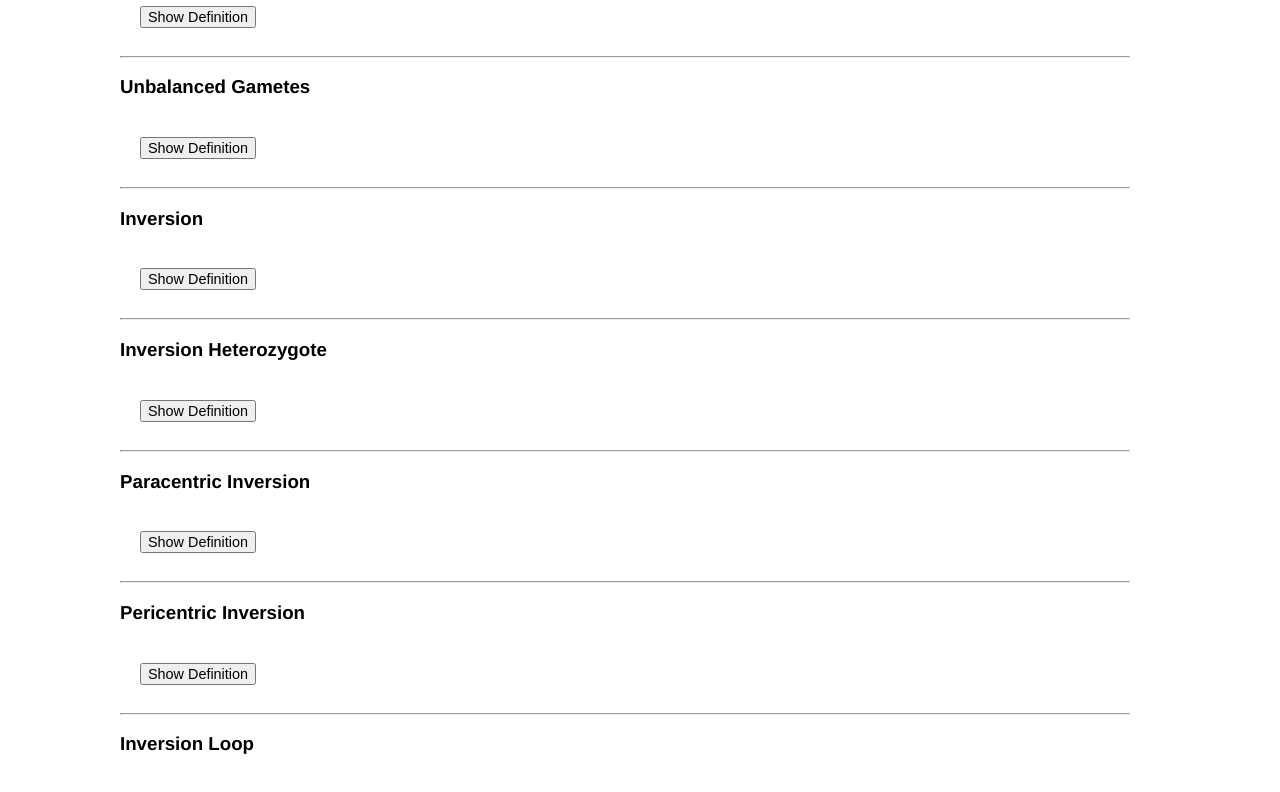
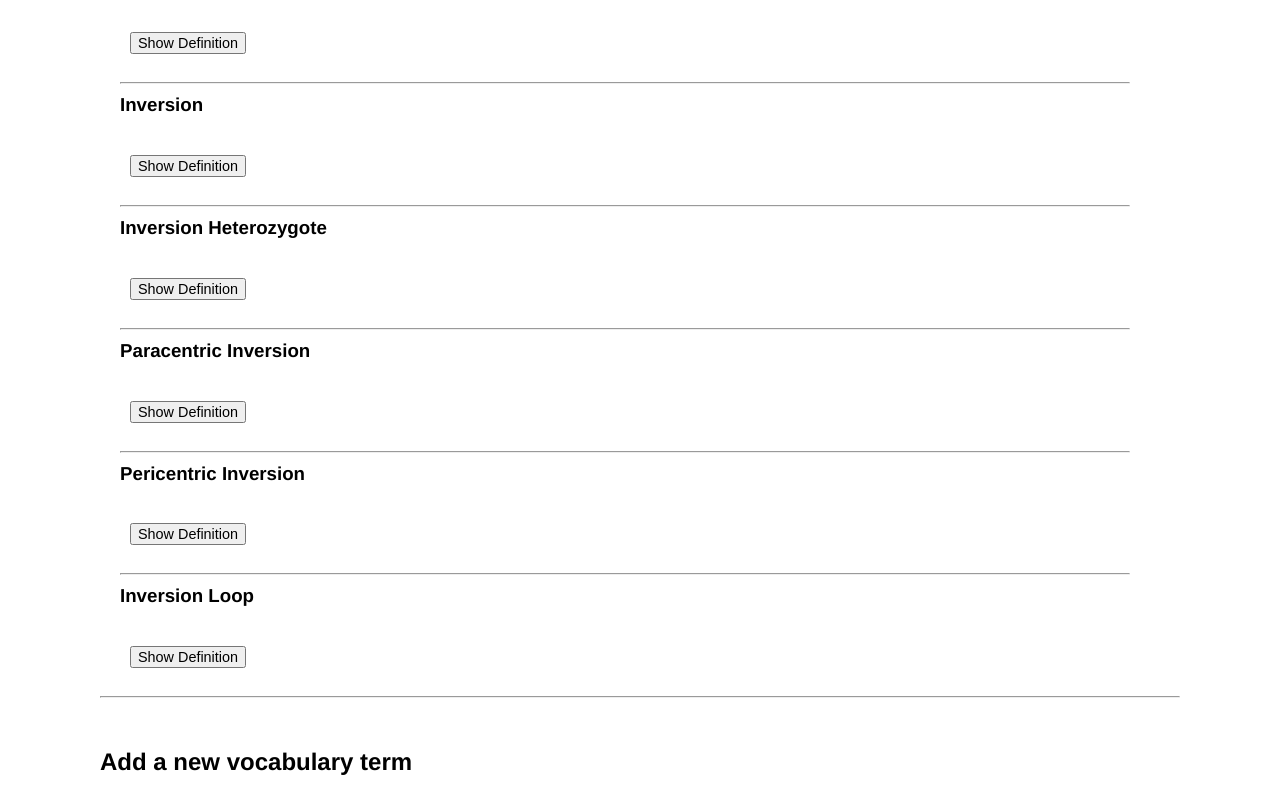
Before and after one commit to allyseh/creative-project-3, a Vue app: page /vocab in a window 1280 px wide. Shown: the part 1580-2372 px from the top of the page. Built offline with nearby package versions, Linux system fonts and the light colour scheme.

Commit message:
Update Vocab.vue

```diff
--- a/src/views/Vocab.vue
+++ b/src/views/Vocab.vue
@@ -74,11 +74,15 @@ textarea {
 }
 
 button {
-  margin: 20px 20px;
+  margin: 20px 10px;
   font-size: .9em;
 }
 
 h2 {
-  margin-top: 30px;
+  margin-top: 50px;
+}
+
+h3 {
+  margin-top: 10px;
 }
 </style>
```
